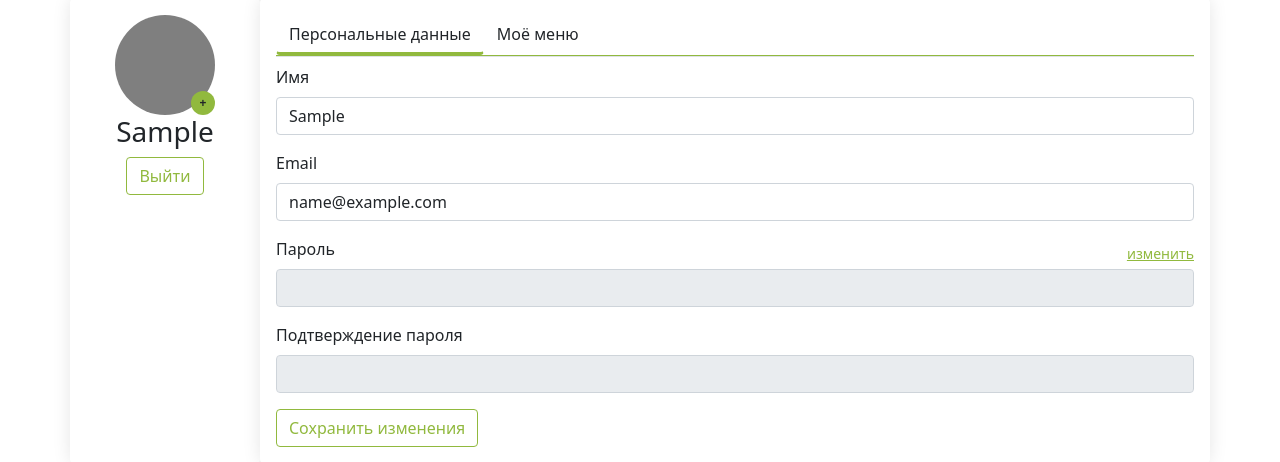
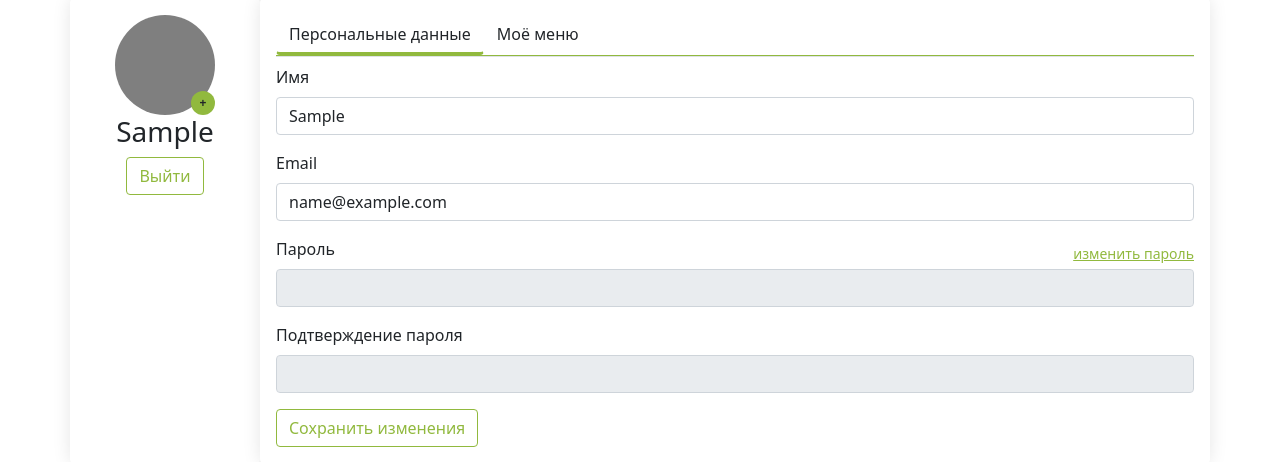
Before and after one commit to AndreyShukatka/FoodPlan, a Django app: page /lk/ in a window 1280 px wide. Shown: the part 244-706 px from the top of the page. Run offline with Django 4.2, Linux system fonts and the light colour scheme; the visitor is signed in with stand-in values (Sample User, id 1); data that the repository does not hold is empty; parts of the project's set-up code (start-up, migrations or seed data) failed here and were passed over.

Commit message:
Переименовал кнопки

```diff
--- a/food/templates/all_cards.html
+++ b/food/templates/all_cards.html
@@ -18,7 +18,7 @@
                             <div class="col-12 col-sm-6 d-flex flex-column justify-content-between">
                                 <h6>{{ recipe.description}}</h6>
                                 <form action="{% url 'card' recipe.id %}">
-                                    <button class="btn btn-outline-success me-2 shadow-none foodplan_green foodplan__border_green">Мои рецепты</button>
+                                    <button class="btn btn-outline-success me-2 shadow-none foodplan_green foodplan__border_green">Открыть</button>
                                 </form>
                             </div>
                         </div>
--- a/food/templates/lk.html
+++ b/food/templates/lk.html
@@ -73,7 +73,7 @@
                                     <div class="mb-3">
                                         <div class="d-flex align-items-center justify-content-between">
                                             <label for="{{ form.password1.id_for_label }}" class="form-label">Пароль</label>
-                                            <small><a href="{% url 'password_change' %}" class="link-dark foodplan_green">изменить</a></small>
+                                            <small><a href="{% url 'password_change' %}" class="link-dark foodplan_green">изменить пароль</a></small>
                                         </div>
                                         {{ form.password1 }}
                                     </div>
```
